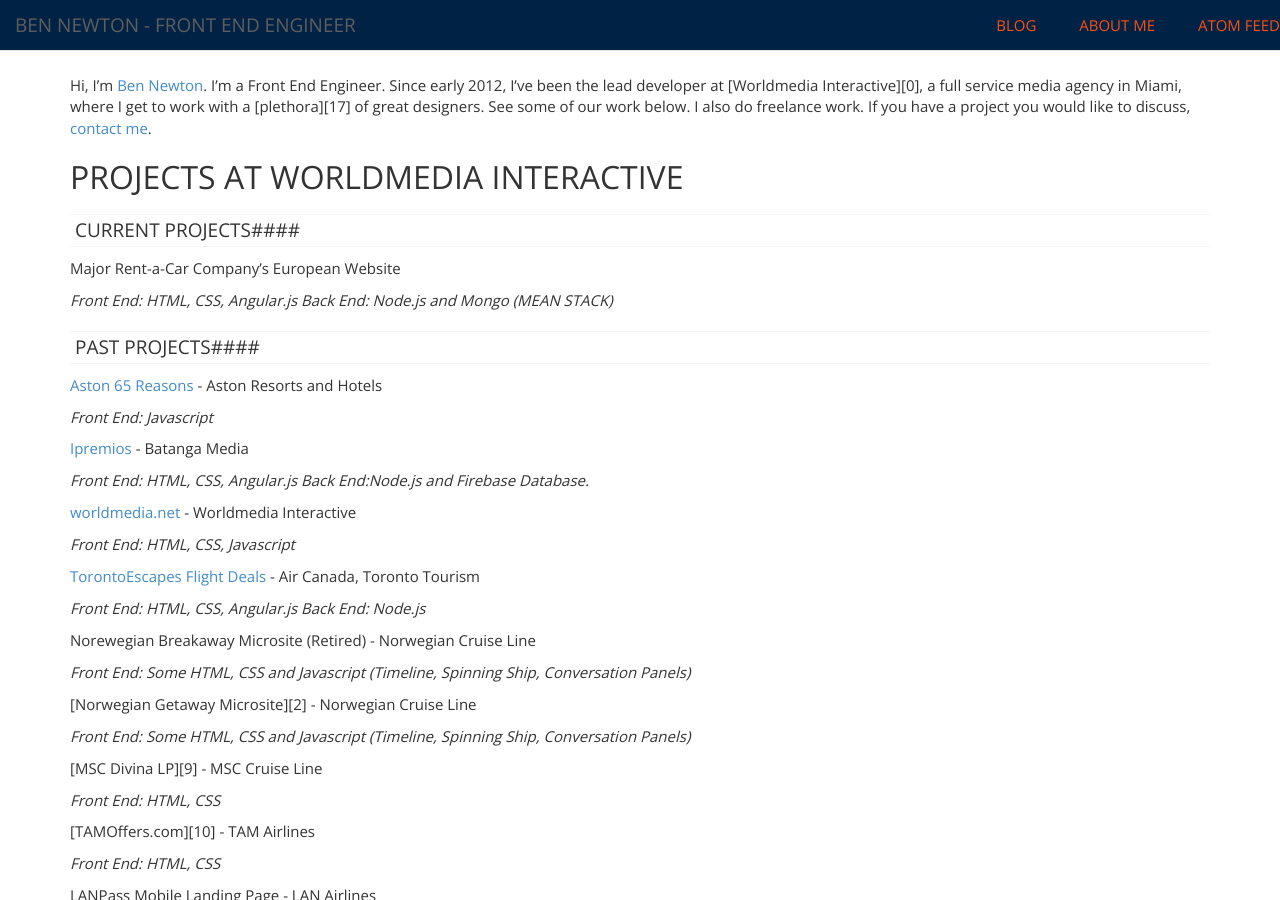
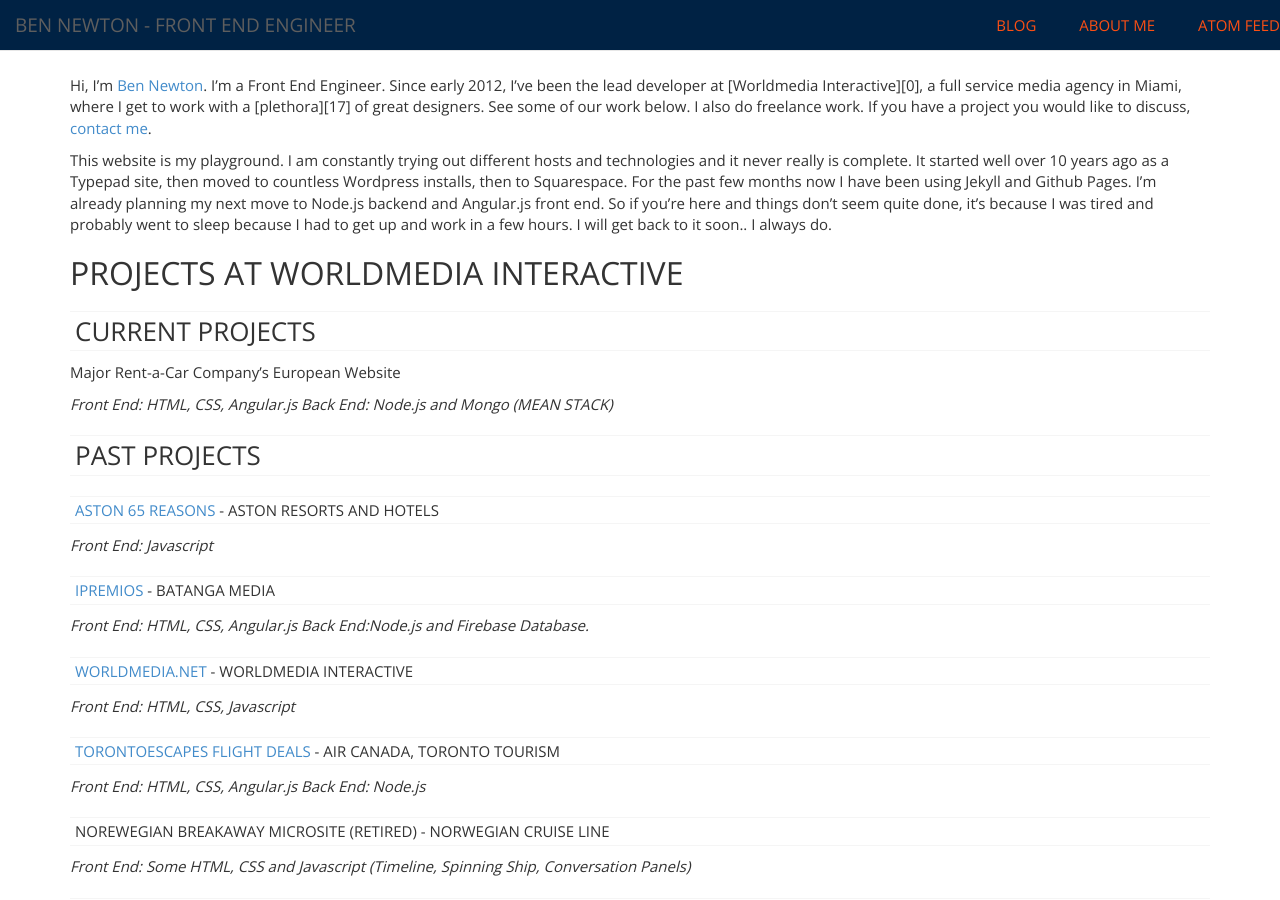
Before and after one commit to bennewton999/bennewton999.github.io, a Jekyll site: the page built from index.md, in a window 1280 px wide and 900 px high. Built offline with Jekyll 4.4.1, drawn with Linux system fonts in a browser that asks for light colours; nearby versions of some CDN libraries; Markdown is read by kramdown in place of the engine named in the settings.

Commit message:
a little clean up

```diff
--- a/index.md
+++ b/index.md
@@ -5,67 +5,69 @@ title: "Ben Newton - Front End Engineer"
 
 Hi, I'm <a rel="author" href="https://plus.google.com/+BenNewton999?rel=author">Ben Newton</a>. I'm a Front End Engineer. Since early 2012, I've been the lead developer at [Worldmedia Interactive][0], a full service media agency in Miami, where I get to work with a [plethora][17] of great designers.  See some of our work below.  I also do freelance work.  If you have a project you would like to discuss, [contact me](/about).
 
+This website is my playground.  I am constantly trying out different hosts and technologies and it never really is complete.  It started well over 10 years ago as a Typepad site, then moved to countless Wordpress installs, then to Squarespace.  For the past few months now I have been using Jekyll and Github Pages.  I'm already planning my next move to  Node.js backend and Angular.js front end.  So if you're here and things don't seem quite done, it's because I was tired and probably went to sleep because I had to get up and work in a few hours.  I will get back to it soon.. I always do.
+
 ##Projects at Worldmedia Interactive
 
-####Current Projects####
+###Current Projects
 
 Major Rent-a-Car Company's European Website
 
 _Front End: HTML, CSS, Angular.js Back End: Node.js and Mongo (MEAN STACK)_
 
-####Past Projects####
+###Past Projects
 
-[Aston 65 Reasons](http://65reasons.astonhotels.com) - Aston Resorts and Hotels
+#####[Aston 65 Reasons](http://65reasons.astonhotels.com) - Aston Resorts and Hotels
 
 _Front End: Javascript_
 
-[Ipremios](http://ipremios.s3.amazonaws.com/index.html) - Batanga Media
+#####[Ipremios](http://ipremios.s3.amazonaws.com/index.html) - Batanga Media
 
 _Front End: HTML, CSS, Angular.js  Back End:Node.js and Firebase Database._
 
-[worldmedia.net](http://worldmedia.net) - Worldmedia Interactive
+#####[worldmedia.net](http://worldmedia.net) - Worldmedia Interactive
 
 _Front End: HTML, CSS, Javascript_
 
-[TorontoEscapes Flight Deals](http://torontoescapes.com/flight-deals/) - Air Canada, Toronto Tourism
+#####[TorontoEscapes Flight Deals](http://torontoescapes.com/flight-deals/) - Air Canada, Toronto Tourism
 
 _Front End: HTML, CSS, Angular.js Back End: Node.js_
 
-Norewegian Breakaway Microsite (Retired) - Norwegian Cruise Line
+#####Norewegian Breakaway Microsite (Retired) - Norwegian Cruise Line
 
 _Front End: Some HTML, CSS and Javascript (Timeline, Spinning Ship, Conversation Panels)_
 
-[Norwegian Getaway Microsite][2] - Norwegian Cruise Line
+#####[Norwegian Getaway Microsite][2] - Norwegian Cruise Line
 
 _Front End: Some HTML, CSS and Javascript (Timeline, Spinning Ship, Conversation Panels)_
 
-[MSC Divina LP][9] - MSC Cruise Line
+#####[MSC Divina LP][9] - MSC Cruise Line
 
 _Front End: HTML, CSS_
 
-[TAMOffers.com][10] - TAM Airlines
+#####[TAMOffers.com][10] - TAM Airlines
 
 _Front End: HTML, CSS_
 
-LANPass Mobile Landing Page - LAN Airlines
+#####LANPass Mobile Landing Page - LAN Airlines
 
 _Front End: HTML, CSS_
 
-[Cayman Yellow Pages Landing Page][11] - Cayman Yellow Pages
+#####[Cayman Yellow Pages Landing Page][11] - Cayman Yellow Pages
 
 _Front End: HTML, CSS_
 
-TiempoTimepieces.com (Under Development) - Turley Timepieces
+#####TiempoTimepieces.com (Under Development) - Turley Timepieces
 
 _Front End: HTML, CSS, Angular.js Back End:Classic ASP, (Yes, Classic ASP)_
 
-##Projects I've recently worked on independently
+###Projects I've recently worked on independently
 
-[Pure Brazilian][15]
+#####[Pure Brazilian][15]
 
 _Front End: HTML, CSS Javascript  Back End:Wordpress_
 
-[My Amazing Blow Dry Secret][16]
+#####[My Amazing Blow Dry Secret][16]
 
 _Front End: HTML, CSS Javascript  Back End:Wordpress_
 
```
